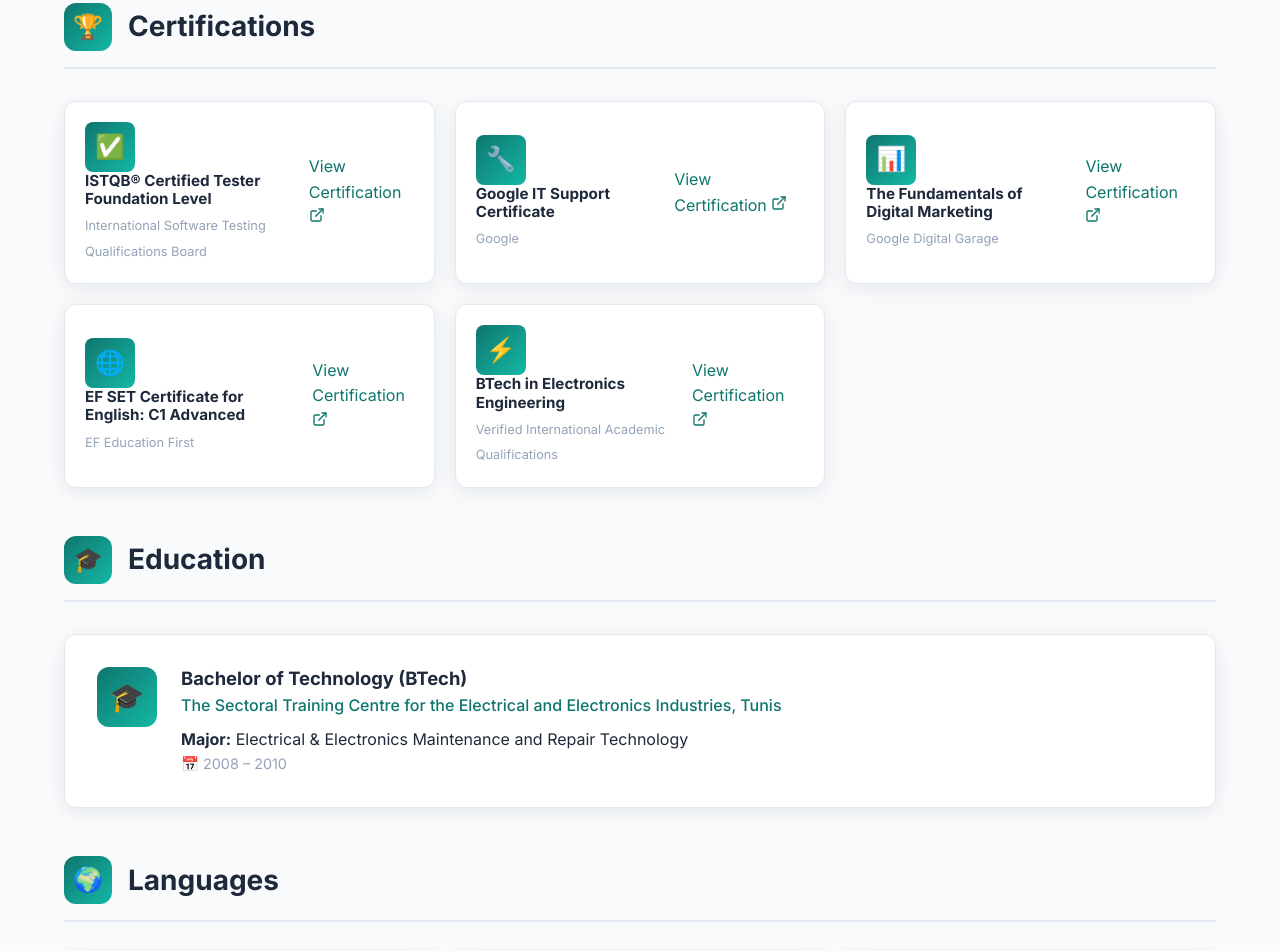
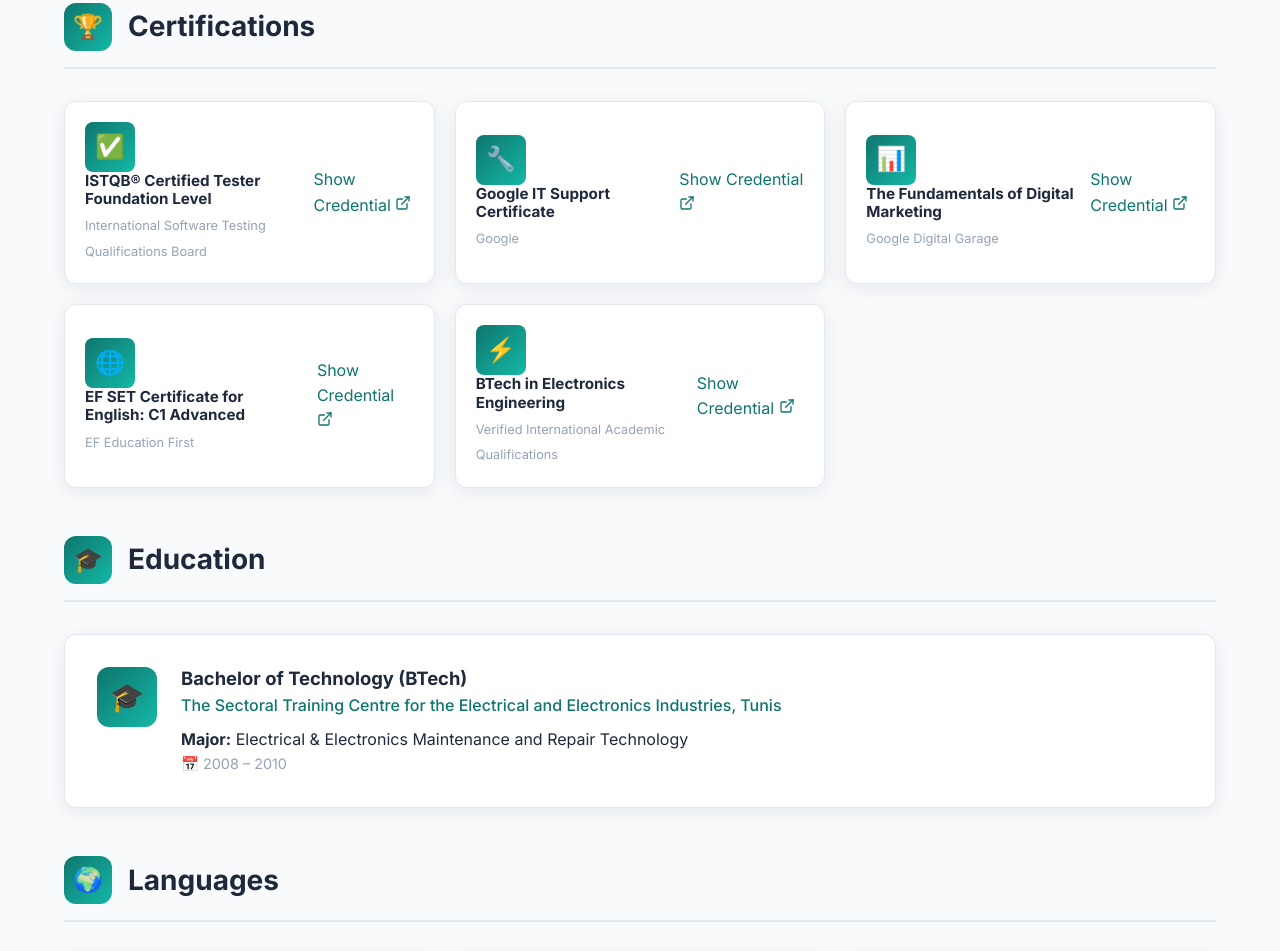
Before and after one commit to Hocemedinbg/cv, a plain HTML site: page index.html in a window 1280 px wide. Shown: the part 4594-5545 px from the top of the page. Drawn offline with nearby package versions, Linux system fonts and the light colour scheme.

Commit message:
Update index.html

```diff
--- a/index.html
+++ b/index.html
@@ -1465,8 +1465,8 @@
                                 <span>International Software Testing Qualifications Board</span>
                             </div>
                         </div>
-                        <a href="https://www.istqb.org/" class="cert-link" target="_blank" rel="noopener noreferrer">
-                            View Certification
+                        <a href="https://app.skillsclub.com/credential/80135-574d188f1949b8291e172936d69362e3658604cc7cb651b4f08def4de174caaa?locale=en" class="cert-link" target="_blank" rel="noopener noreferrer">
+                            Show Credential
                             <svg width="16" height="16" viewBox="0 0 24 24" fill="none" stroke="currentColor" stroke-width="2" stroke-linecap="round" stroke-linejoin="round"><path d="M18 13v6a2 2 0 0 1-2 2H5a2 2 0 0 1-2-2V8a2 2 0 0 1 2-2h6"></path><polyline points="15 3 21 3 21 9"></polyline><line x1="10" y1="14" x2="21" y2="3"></line></svg>
                         </a>
                     </div>
@@ -1478,8 +1478,8 @@
                                 <span>Google</span>
                             </div>
                         </div>
-                        <a href="https://www.coursera.org/professional-certificates/google-it-support" class="cert-link" target="_blank" rel="noopener noreferrer">
-                            View Certification
+                        <a href="https://www.credly.com/badges/1b881b95-d5bc-44c2-abb9-846c09d6687c/linked_in_profile" class="cert-link" target="_blank" rel="noopener noreferrer">
+                            Show Credential
                             <svg width="16" height="16" viewBox="0 0 24 24" fill="none" stroke="currentColor" stroke-width="2" stroke-linecap="round" stroke-linejoin="round"><path d="M18 13v6a2 2 0 0 1-2 2H5a2 2 0 0 1-2-2V8a2 2 0 0 1 2-2h6"></path><polyline points="15 3 21 3 21 9"></polyline><line x1="10" y1="14" x2="21" y2="3"></line></svg>
                         </a>
                     </div>
@@ -1491,8 +1491,8 @@
                                 <span>Google Digital Garage</span>
                             </div>
                         </div>
-                        <a href="https://learndigital.withgoogle.com/digitalgarage/course/digital-marketing" class="cert-link" target="_blank" rel="noopener noreferrer">
-                            View Certification
+                        <a href="https://goo.gl/Tjymo6" class="cert-link" target="_blank" rel="noopener noreferrer">
+                            Show Credential
                             <svg width="16" height="16" viewBox="0 0 24 24" fill="none" stroke="currentColor" stroke-width="2" stroke-linecap="round" stroke-linejoin="round"><path d="M18 13v6a2 2 0 0 1-2 2H5a2 2 0 0 1-2-2V8a2 2 0 0 1 2-2h6"></path><polyline points="15 3 21 3 21 9"></polyline><line x1="10" y1="14" x2="21" y2="3"></line></svg>
                         </a>
                     </div>
@@ -1504,8 +1504,8 @@
                                 <span>EF Education First</span>
                             </div>
                         </div>
-                        <a href="https://www.efset.org/" class="cert-link" target="_blank" rel="noopener noreferrer">
-                            View Certification
+                        <a href="https://cert.efset.org/jX3hUg" class="cert-link" target="_blank" rel="noopener noreferrer">
+                            Show Credential
                             <svg width="16" height="16" viewBox="0 0 24 24" fill="none" stroke="currentColor" stroke-width="2" stroke-linecap="round" stroke-linejoin="round"><path d="M18 13v6a2 2 0 0 1-2 2H5a2 2 0 0 1-2-2V8a2 2 0 0 1 2-2h6"></path><polyline points="15 3 21 3 21 9"></polyline><line x1="10" y1="14" x2="21" y2="3"></line></svg>
                         </a>
                     </div>
@@ -1517,8 +1517,8 @@
                                 <span>Verified International Academic Qualifications</span>
                             </div>
                         </div>
-                        <a href="https://www.wes.org/" class="cert-link" target="_blank" rel="noopener noreferrer">
-                            View Certification
+                        <a href="https://www.credly.com/badges/728a1c53-67ad-4149-b5e4-194e93de6fe6?source=linked_in_profile" class="cert-link" target="_blank" rel="noopener noreferrer">
+                            Show Credential
                             <svg width="16" height="16" viewBox="0 0 24 24" fill="none" stroke="currentColor" stroke-width="2" stroke-linecap="round" stroke-linejoin="round"><path d="M18 13v6a2 2 0 0 1-2 2H5a2 2 0 0 1-2-2V8a2 2 0 0 1 2-2h6"></path><polyline points="15 3 21 3 21 9"></polyline><line x1="10" y1="14" x2="21" y2="3"></line></svg>
                         </a>
                     </div>
```
